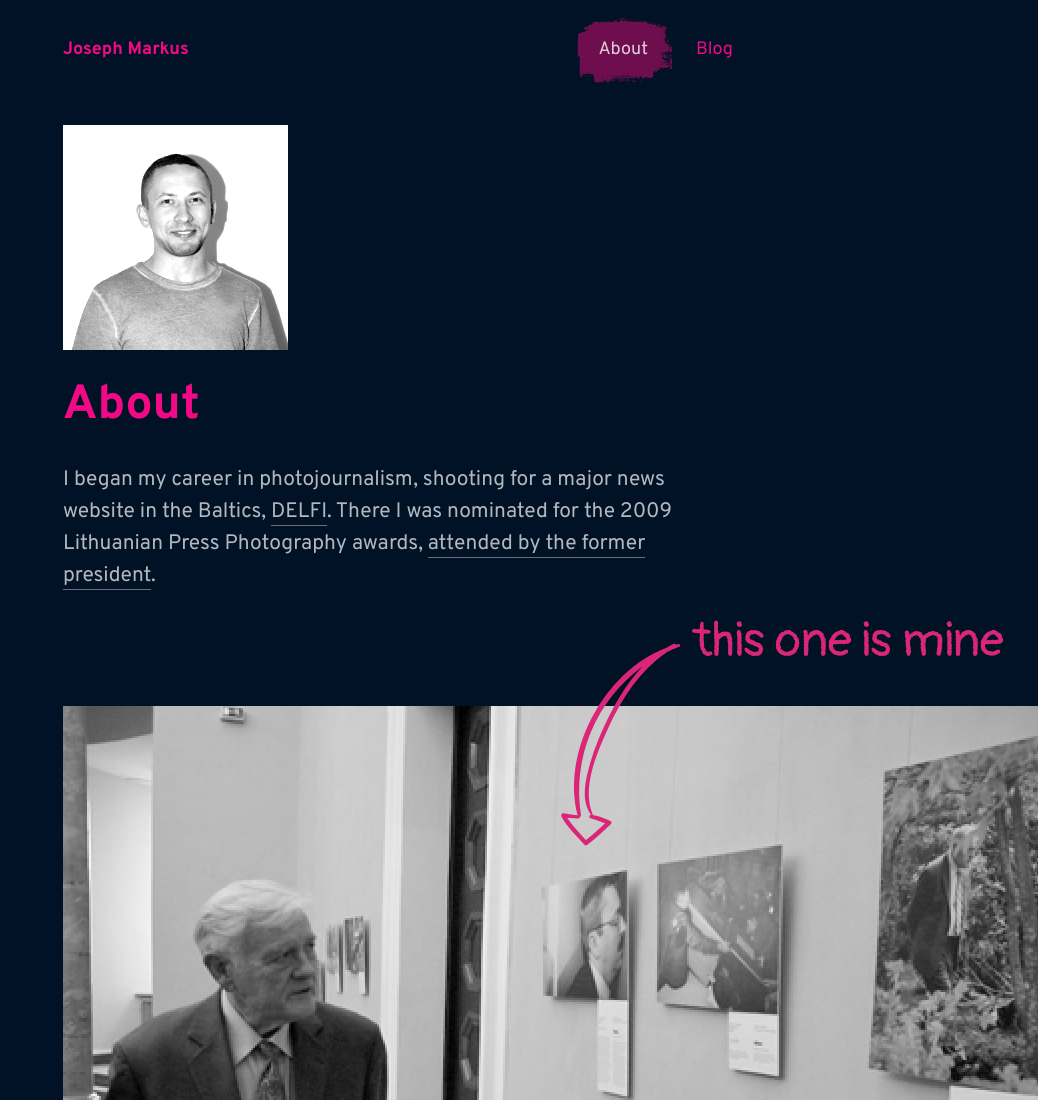
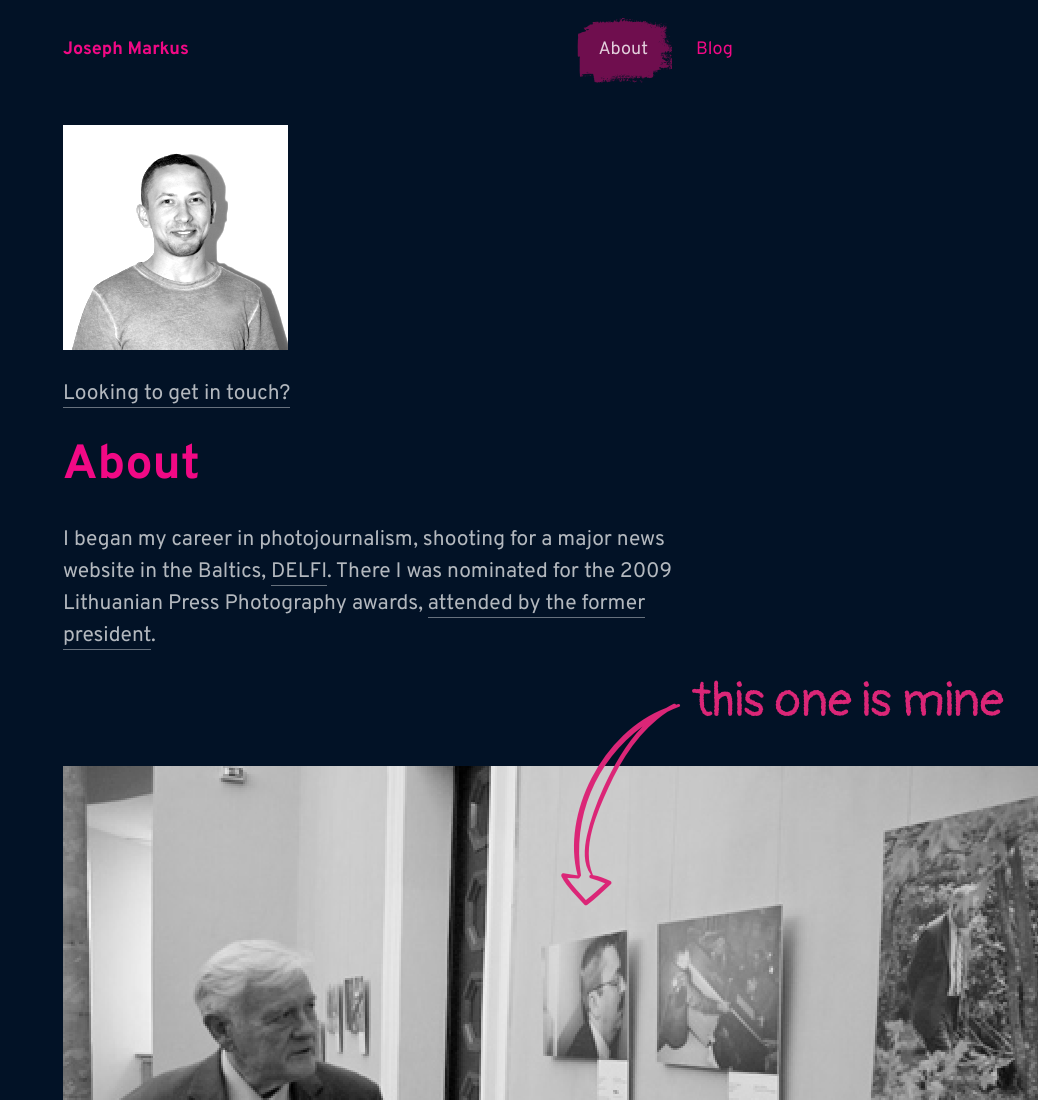
Before and after one commit to josephmarkus/josephmarkus, a Gatsby site: page /about in a window 1280 px wide. Shown: the top 1100 px of the page, without its empty margins (242-1280 px from the left). Built offline with nearby package versions, Linux system fonts and the light colour scheme; Gatsby itself is replaced by a stand-in of ours; some packages are replaced by stand-ins of ours.

Commit message:
Add a link to contacts on About page

```diff
--- a/src/pages/about.mdx
+++ b/src/pages/about.mdx
@@ -3,6 +3,8 @@ import { Avatar } from "../components/avatar"
 
 <SEO title="About Joseph Markus" />
 <Avatar />
+
+[Looking to get in touch?](#contact)
 
 # About
 
```
